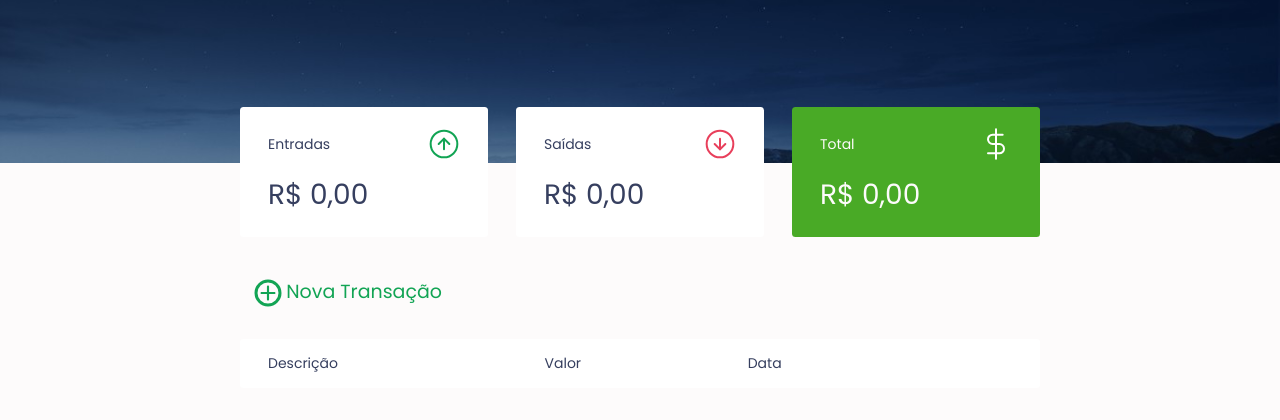
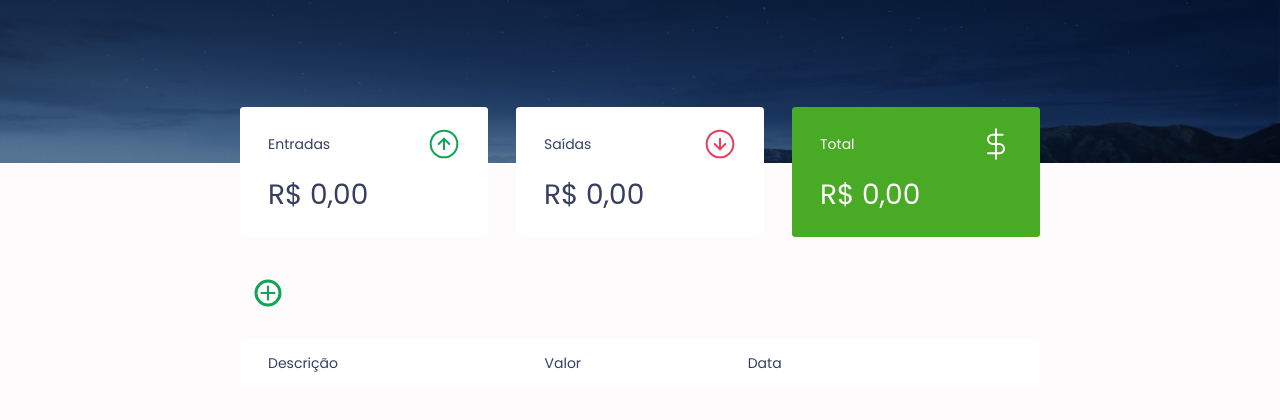
Before and after one commit to savio-fju/maratona-discover, a plain HTML site: page projeto/index.html in a window 1280 px wide. Shown: the part 77-497 px from the top of the page. Drawn offline with Linux system fonts and the light colour scheme.

Commit message:
Código Final | Versão Dark

```diff
--- a/projeto/index.html
+++ b/projeto/index.html
@@ -58,7 +58,6 @@
             <h2 class="sr-only">Transações</h2>
             <div class="button-transac">
                 <img onclick="Modal.open()" class="button new" src="./assets/plus.svg" alt="Nova Transação">
-                <h2>Nova Transação</h2>
             </div>
             <table id="data-table">
                 <thead>
--- a/projeto/style.css
+++ b/projeto/style.css
@@ -158,7 +158,7 @@ button:hover {
     display: flex;
     position: absolute;
     margin-top: -15rem;
-    left: 85%;
+    left: 80%;
 }
 
 .chkbx input[type="checkbox"] {
@@ -318,14 +318,6 @@ header .noite {
     display: flex;
     align-items: center;
     justify-content: space-between;
-}
-
-.button-transac h2 {
-    margin-top: -0.2rem;
-    position: initial;
-    left: 9%;
-    color: var(--dark-green);
-    font-size: 19px;
 }
 
 #data-table {
@@ -525,4 +517,7 @@ footer p img:hover {
         width: 27%;
         padding: 1rem 1rem;
     }
+    .button-mode-dark {
+        left: 85%;
+    }
 }
```
